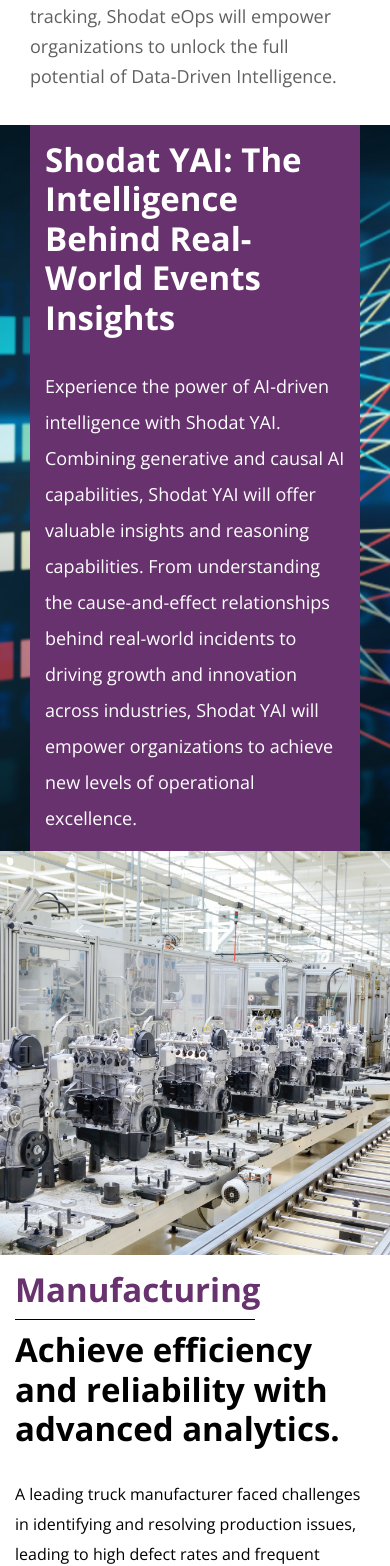
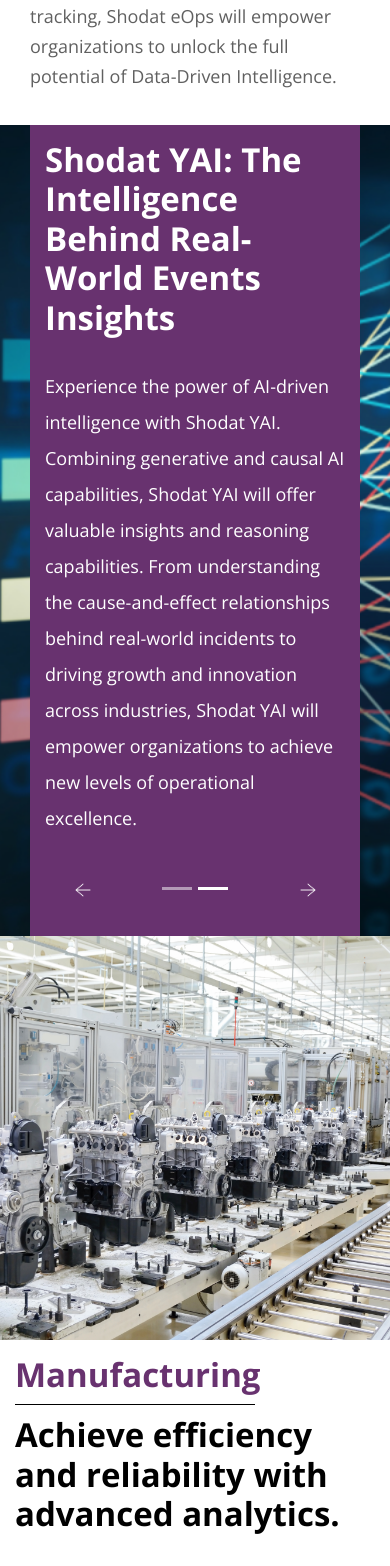
Before and after one commit to amitpandey0107/shodat-website, a Next.js app: page / in a window 390 px wide. Shown: the part 5223-6789 px from the top of the page. Built offline with nearby package versions, Linux system fonts and the light colour scheme.

Commit message:
Responsive - fixed bottom horizentail scroll and fixed industries slider height

```diff
--- a/src/pages/industries/industries.module.css
+++ b/src/pages/industries/industries.module.css
@@ -142,7 +142,8 @@
         width: 100%;
         padding: 15px;
         position: relative;
-        min-height: 550px;
+        min-height: 450px;
+        padding-bottom: 100px;
     }
     .slider {
         height: auto;
--- a/src/styles/globals.css
+++ b/src/styles/globals.css
@@ -121,7 +121,7 @@ body {
 #shodatX .carousel-control-next {
     position: absolute;
     top: auto;
-    bottom: -105px;
+    bottom: -64px;
     right: 160px;
     opacity: 1;
     z-index: 9;
@@ -130,7 +130,7 @@ body {
 #shodatX .carousel-control-prev {
     position: absolute;
     top: auto;
-    bottom: -105px;
+    bottom: -64px;
     left: 160px;
     opacity: 1;
     z-index: 9;
@@ -138,7 +138,7 @@ body {
 
 #shodatX .carousel-indicators {
     position: absolute;
-    bottom: -106px;
+    bottom: -64px;
     top: auto;
     margin: 0;
 }
@@ -408,8 +408,8 @@ body {
 
 @media screen and (max-width: 769px) {
     .prefferedPartnerSection .container-fluid {
-        padding-left: initial;
-        padding-right: initial;
+        padding-left: 15px;
+        padding-right: 15px;
     }
     #scheduling .container-fluid {
         padding-left: 15px;
```
